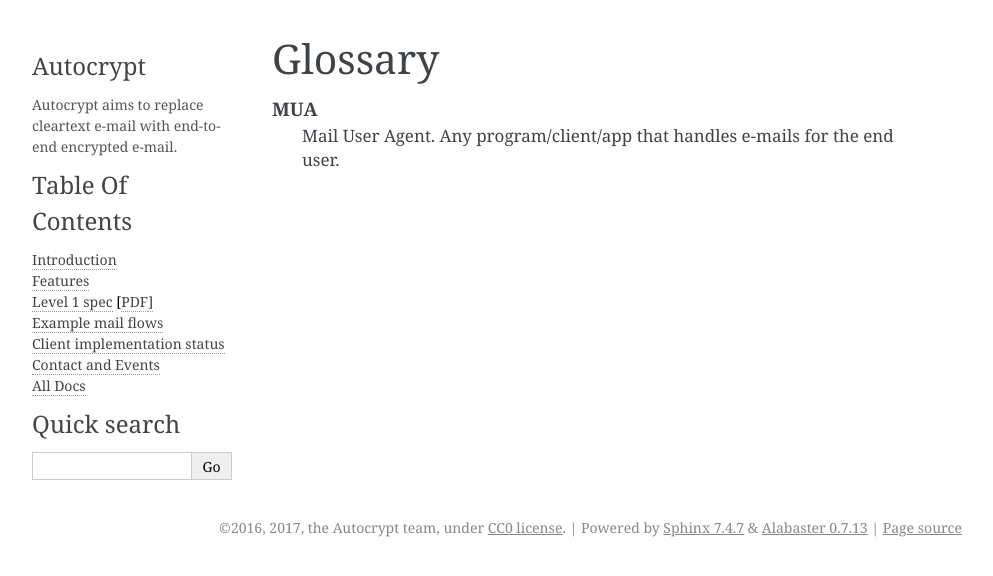
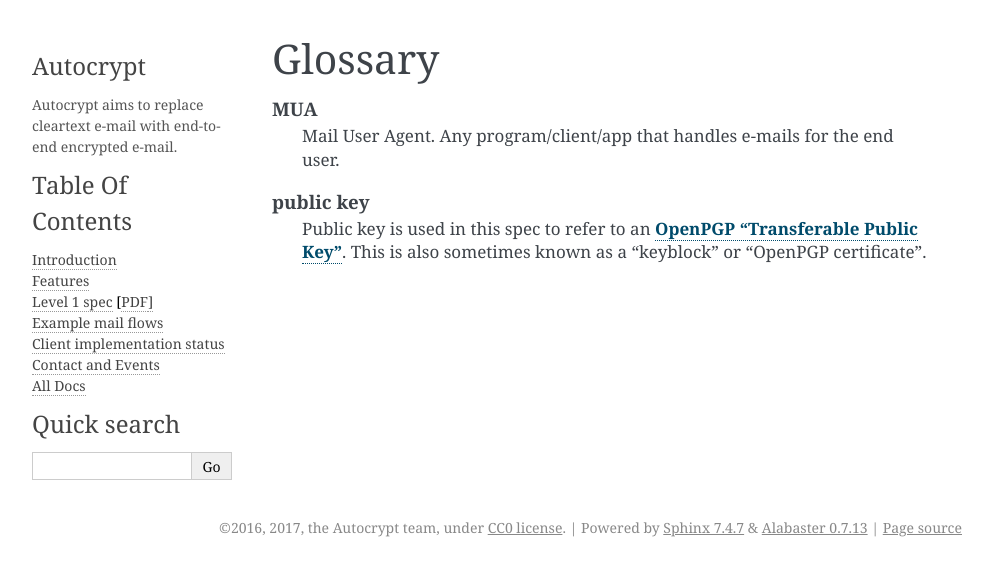
Before and after one commit to autocrypt/autocrypt, a Sphinx documentation site: the page built from doc/glossary.rst, in a window 1280 px wide. Shown: the top 576 px of the page, without its empty margins (148-1141 px from the left). Built offline with Sphinx 7.4.7, drawn with Linux system fonts in a browser that asks for light colours.

Commit message:
add "public key" to glossary

```diff
--- a/doc/glossary.rst
+++ b/doc/glossary.rst
@@ -6,3 +6,8 @@
    MUA
         Mail User Agent.
         Any program/client/app that handles e-mails for the end user.
+
+   public key
+        Public key is used in this spec to refer to an :rfc:`OpenPGP
+        "Transferable Public Key"<4880#section-11.1>`.  This is also
+        sometimes known as a "keyblock" or "OpenPGP certificate".
```
